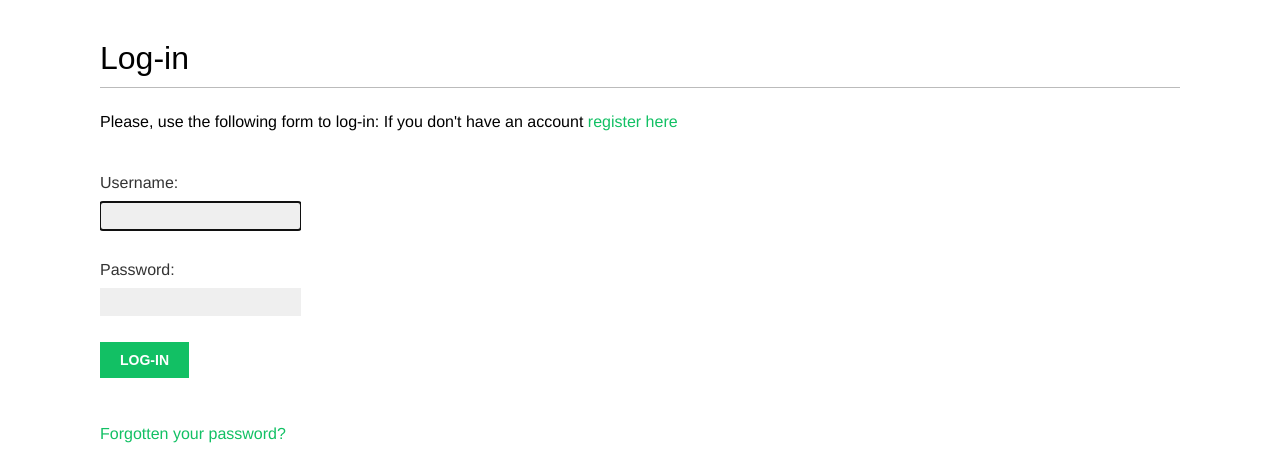
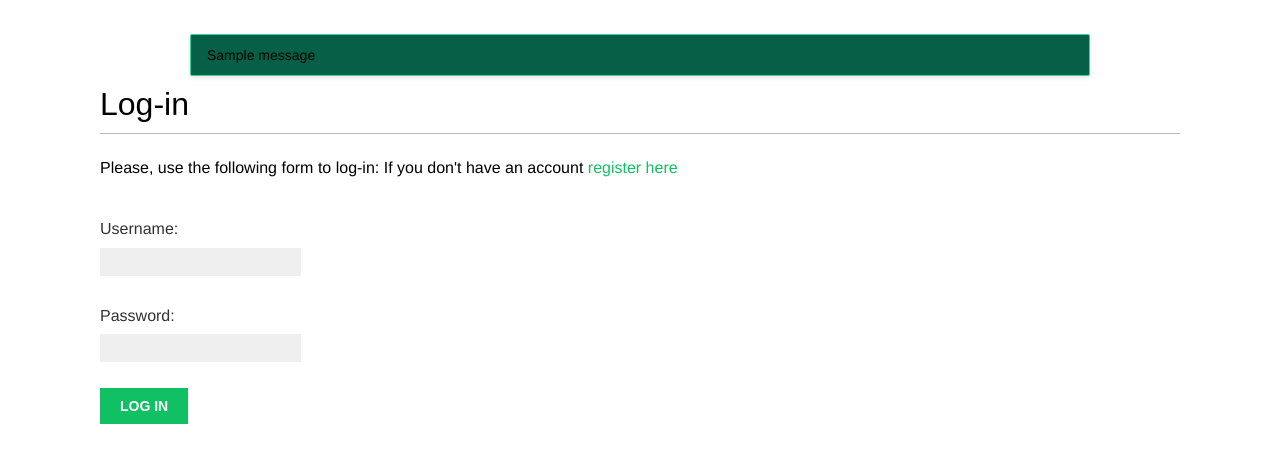
Before and after one commit to den0ver/Social-Network, a Django app: page /account/login/ in a window 1280 px wide. Shown: the part 47-496 px from the top of the page. Run offline with Django 5.2, Linux system fonts and the light colour scheme; tables that the repository leaves empty hold one stand-in row (values such as "Sample post"); one stand-in notice (Sample message) is shown; some web fonts are replaced.

Commit message:
Added messages and replaced login/logout views

```diff
--- a/account/models.py
+++ b/account/models.py
@@ -5,7 +5,7 @@ from django.conf import settings
 class Profile(models.Model):
     user = models.OneToOneField(settings.AUTH_USER_MODEL, on_delete=models.CASCADE)
     date_of_birth = models.DateField(blank=True, null=True)
-    photo = models.ImageField(upload_to="users/%Y/%m/%d/", blank=True)
+    photo = models.ImageField(upload_to="users/", blank=True, null=True)
 
     def __str__(self):
         return f"Profile of {self.user.username}"
--- a/account/static/css/base.css
+++ b/account/static/css/base.css
@@ -287,3 +287,52 @@ img.user-detail {
     font-style:italic;
     color:#ccc;
 }
+
+
+.message {
+    background: #ffffff;
+    color: #333;
+    padding: 12px 16px;
+    margin-bottom: 10px;
+    border-radius: 4px;
+    border-left: 6px solid #999;
+    box-shadow: 0 2px 4px rgba(0, 0, 0, 0.1);
+    font-size: 14px;
+}
+
+.messages {
+    margin: 4px auto;
+    max-width: 900px;
+}
+
+.message {
+    padding: 12px 16px;
+    margin-bottom: 4px;
+    border-radius: 2px;
+    font-size: 14px;
+    font-weight: 500;
+}
+
+.message.success {
+    background: #065f46;
+    color: #000000;
+    border: 1px solid #34d399;
+}
+
+.message.error {
+    background: #7f1d1d;
+    color: #000000;
+    border: 1px solid #f87171;
+}
+
+.message.info {
+    background: #075985;
+    color: #000000;
+    border: 1px solid #38bdf8;
+}
+
+.message.warning {
+    background: #7c2d12;
+    color: #000000;
+    border: 1px solid #fb923c;
+}
--- a/account/templates/account/edit.html
+++ b/account/templates/account/edit.html
@@ -6,7 +6,7 @@
 {% block content %}
   <h1>Edit your account</h1>
   <p>You can edit your account using the following form:</p>
-  <form method="post" enctype="multipart/form/data">
+  <form method="post" enctype="multipart/form-data">
     {{ user_form.as_p }}
     {{ profile_form.as_p }}
     {% csrf_token %}
--- a/account/templates/account/register_done.html
+++ b/account/templates/account/register_done.html
@@ -6,7 +6,6 @@
 {% block content %}
   <h1>Welcome {{ new_user.first_name }}!</h1>
   <p>
-    Your account has been successfully created.
     Now you can <a href="{% url 'account:login' %}">log in</a>
   </p>
 {% endblock %}
--- a/account/templates/base.html
+++ b/account/templates/base.html
@@ -34,6 +34,15 @@
             </span>
         </div>
         <div id="content">
+            {% if messages %}
+              <div class="messages">
+                {% for message in messages %}
+                  <div class="message {{ message.tags }}">
+                    {{ message|safe }}
+                  </div>
+                {% endfor %}
+              </div>
+            {% endif %}
             {% block content %}
             {% endblock %}
         </div>
--- a/account/templates/registration/logged_out.html
+++ b/account/templates/registration/logged_out.html
@@ -6,7 +6,6 @@
 {% block content %}
   <h1>Logged out</h1>
   <p>
-    You have been successfully logged out.
     You can <a href="{% url "account:login" %}">log-in again</a>
   </p>
 {% endblock %}
--- a/account/urls.py
+++ b/account/urls.py
@@ -11,8 +11,8 @@ urlpatterns = [
     #path('login/', views.user_login, name='login'),
 
     #URL-адреса для входа и выхода
-    path('login/', auth_views.LoginView.as_view(), name='login'),
-    path('logout/', auth_views.LogoutView.as_view(), name='logout'),
+    path('login/', views.user_login, name='login'),
+    path('logout/', views.user_logout, name='logout'),
 
     #URL-адреса для смены пароля
     path('password-change/', auth_views.PasswordChangeView.as_view(success_url=reverse_lazy('account:password_change_done')), name="password_change"),
--- a/account/views.py
+++ b/account/views.py
@@ -1,10 +1,10 @@
 from django.contrib.auth.decorators import login_required
-from django.shortcuts import render
-from django.contrib.auth import authenticate, login
+from django.shortcuts import render, redirect
+from django.contrib.auth import authenticate, login, logout
 from django.http import HttpResponse
 from .forms import LoginForm, UserRegistrationForm, UserEditForm, ProfileEditForm
 from .models import Profile
-
+from django.contrib import messages
 
 
 def user_login(request):
@@ -16,9 +16,12 @@ def user_login(request):
             if user is not None:
                 if user.is_active:
                     login(request, user)
-                    return HttpResponse('Authenticated successfully')
-                return HttpResponse('Disabled account')
-            return HttpResponse('Invalid login')
+                    messages.success(request, 'Authenticated successfully')
+                    return redirect('account:dashboard')
+                else:
+                    messages.error(request, 'Disabled account')
+            else:
+                messages.error(request, 'Invalid login')
     else:
         form = LoginForm()
     context = {'form': form}
@@ -40,6 +43,7 @@ def register(request):
             new_user.save()
             Profile.objects.create(user=new_user)
             context = {'new_user': new_user}
+            messages.success(request, 'Your account has been successfully created.')
             return render(request, 'account/register_done.html', context)
     else:
         user_form = UserRegistrationForm()
@@ -55,8 +59,17 @@ def edit(request):
         if user_form.is_valid() and profile_form.is_valid():
             user_form.save()
             profile_form.save()
+            messages.success(request, 'Profile updated successfully')
+        else:
+            messages.error(request, 'Error updating your profile')
     else:
         user_form = UserEditForm(instance=request.user)
         profile_form = ProfileEditForm(instance=request.user.profile)
     context = {'user_form': user_form, 'profile_form': profile_form}
     return render(request, 'account/edit.html ', context)
+
+
+def user_logout(request):
+    logout(request)
+    messages.success(request, "You've been successfully logged out.")
+    return render(request, 'registration/logged_out.html')
--- a/bookmark/settings.py
+++ b/bookmark/settings.py
@@ -51,7 +51,7 @@ EMAIL_PORT = 1025
 DEFAULT_FROM_EMAIL = config('DEFAULT_FROM_EMAIL')
 
 
-MEDIA_URL = 'media/'
+MEDIA_URL = '/media/'
 MEDIA_ROOT = BASE_DIR / 'media'
 
 
```
Also changed, not shown: account/migrations/0002_alter_profile_photo.py (added), account/migrations/0003_alter_profile_photo.py (added), media/users/6cef2c343879b07bee1bbf1519aad085.jpg (added), media/users/b574ae2106f74934a8486bbeb49d4dfc.jpg (added).
